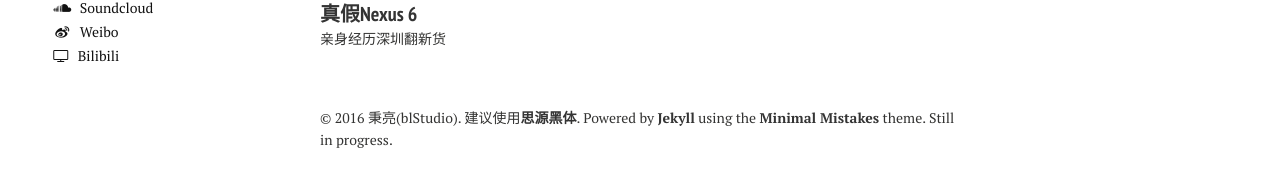
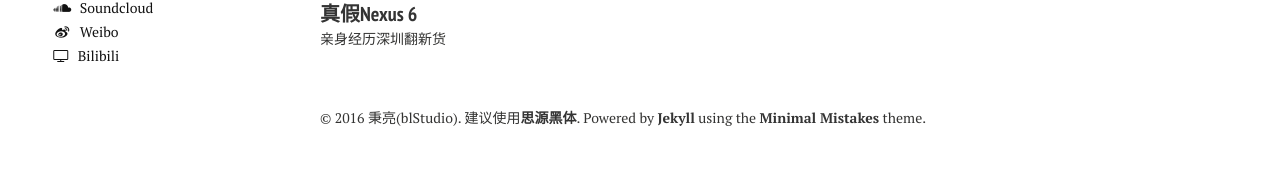
Before and after one commit to bingliang-zh/blog, a Jekyll site: the page built from index.md, in a window 1280 px wide. Shown: the part 793-988 px from the top of the page. Built offline with Jekyll 4.4.1, drawn with Linux system fonts in a browser that asks for light colours; nearby versions of some CDN libraries.

Commit message:
modify footer & update Gemfile.lock

```diff
--- a/_includes/_footer.html
+++ b/_includes/_footer.html
@@ -12,4 +12,4 @@
 </div><!-- /.google-ads -->
 {% endif %}
 
-<span>&copy; {{ site.time | date: '%Y' }} {{ site.owner.name }}. 建议使用<a style="font-weight: bold" href="https://github.com/adobe-fonts/source-han-sans/raw/release/OTF/SourceHanSansSC.zip">思源黑体</a>. Powered by <a style="font-weight: bold" href="http://jekyllrb.com" rel="nofollow">Jekyll</a> using the <a style="font-weight: bold" href="http://mademistakes.com/minimal-mistakes/" rel="nofollow">Minimal Mistakes</a> theme. Still in progress. </span>
+<span>&copy; {{ site.time | date: '%Y' }} {{ site.owner.name }}. 建议使用<a style="font-weight: bold" href="https://github.com/adobe-fonts/source-han-sans/raw/release/OTF/SourceHanSansSC.zip">思源黑体</a>. Powered by <a style="font-weight: bold" href="http://jekyllrb.com" rel="nofollow">Jekyll</a> using the <a style="font-weight: bold" href="https://github.com/mmistakes/minimal-mistakes" rel="nofollow">Minimal Mistakes</a> theme. </span>
```
Also changed, not shown: Gemfile.lock.
